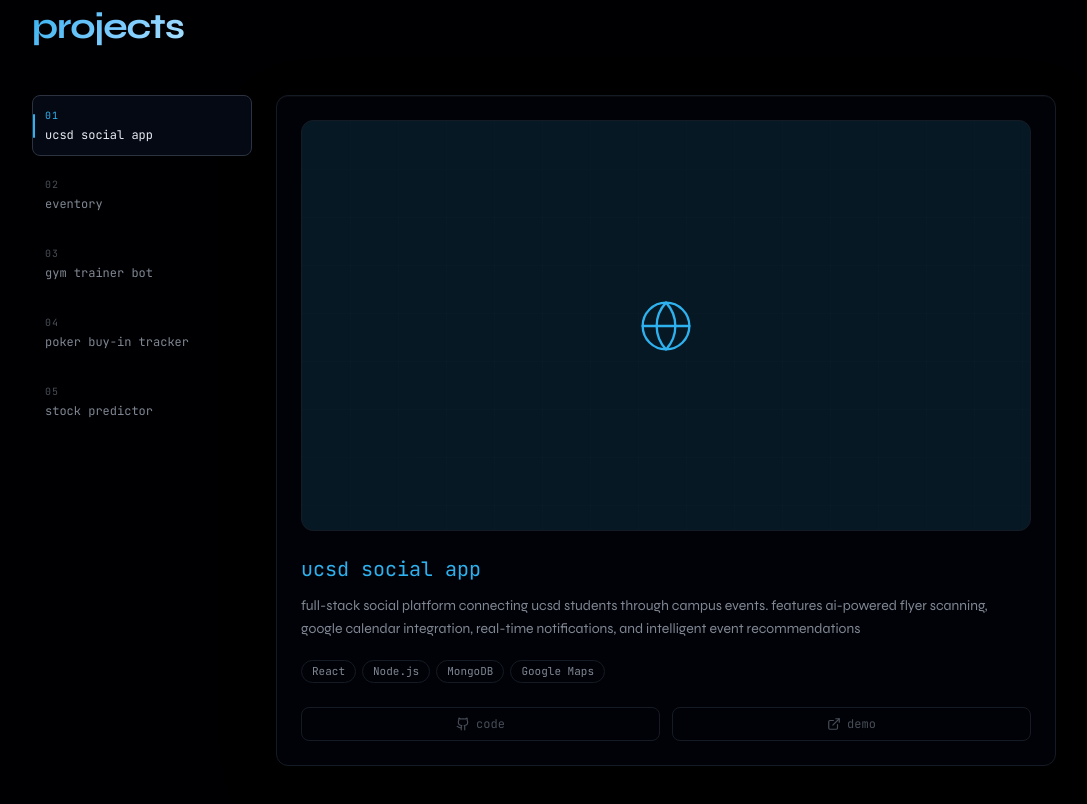
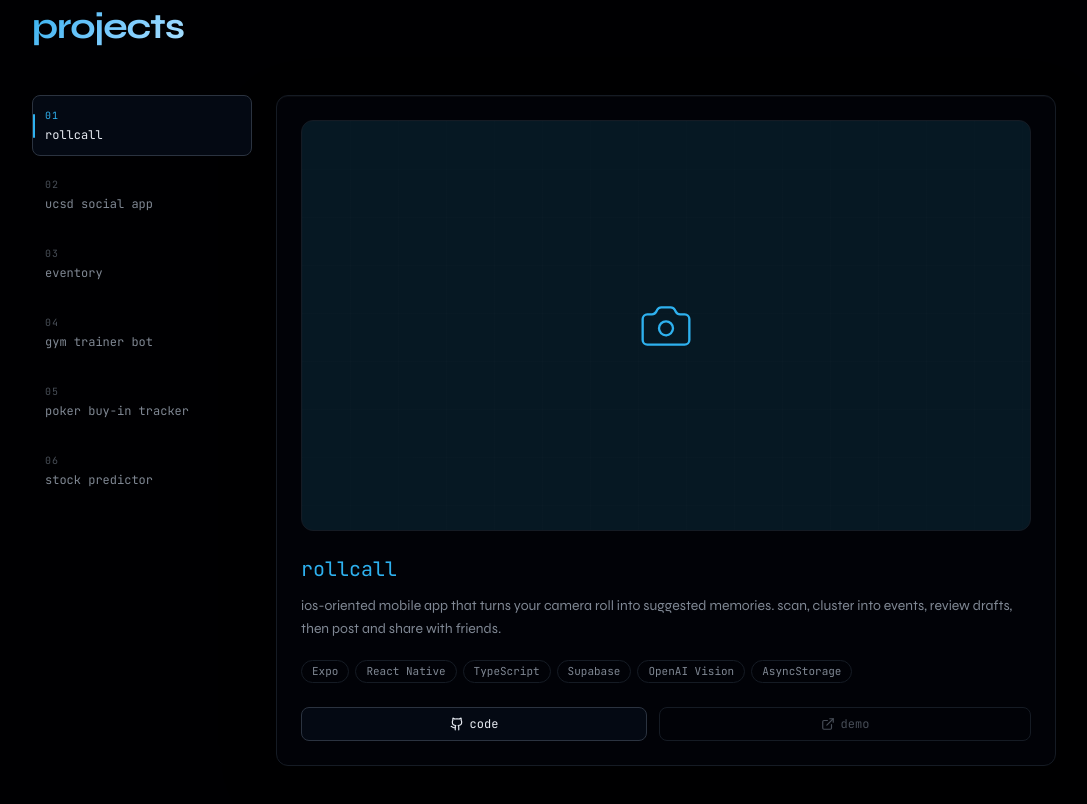
Before and after one commit to rohanmad/portfolio, a Next.js app: page / in a window 1280 px wide. Shown: the part 1600-2404 px from the top of the page, without its empty margins (96-1183 px from the left). Built offline with nearby package versions, Linux system fonts and the light colour scheme.

Commit message:
updated project section

```diff
--- a/components/sections/projects-section.tsx
+++ b/components/sections/projects-section.tsx
@@ -1,15 +1,94 @@
 "use client"
 
 import { useState } from "react"
+import Image from "next/image"
 import { motion, AnimatePresence } from "framer-motion"
-import { ExternalLink, Github } from "lucide-react"
+import { ChevronLeft, ChevronRight, ExternalLink, Github } from "lucide-react"
 import { projects, type Project } from "@/lib/data/portfolio"
 import { MagneticButton } from "@/components/ui/magnetic-button"
 import { useReducedMotion } from "@/lib/hooks/use-reduced-motion"
 
+function ProjectMedia({ project }: { project: Project }) {
+  const Icon = project.icon
+  const images = project.images ?? []
+  const [index, setIndex] = useState(0)
+  const hasMultiple = images.length > 1
+
+  if (images.length === 0) {
+    return (
+      <div className="relative mb-6 flex aspect-[16/9] items-center justify-center overflow-hidden rounded-xl border border-[var(--border-subtle)] bg-[var(--accent-dim)]">
+        <Icon className="h-14 w-14 text-[var(--accent)]" strokeWidth={1} />
+        <div className="absolute inset-0 grid-overlay opacity-30" />
+      </div>
+    )
+  }
+
+  const goPrev = () => setIndex((i) => (i - 1 + images.length) % images.length)
+  const goNext = () => setIndex((i) => (i + 1) % images.length)
+
+  return (
+    <div className="relative mb-6 overflow-hidden rounded-xl border border-[var(--border-subtle)] bg-[var(--surface-elevated)]">
+      <div className="relative aspect-[16/9] w-full">
+        <AnimatePresence mode="wait" initial={false}>
+          <motion.div
+            key={images[index]}
+            className="absolute inset-0"
+            initial={{ opacity: 0 }}
+            animate={{ opacity: 1 }}
+            exit={{ opacity: 0 }}
+            transition={{ duration: 0.2 }}
+          >
+            <Image
+              src={images[index]}
+              alt={`${project.title} preview ${index + 1}`}
+              fill
+              className="object-cover"
+              sizes="(max-width: 1024px) 100vw, 60vw"
+            />
+          </motion.div>
+        </AnimatePresence>
+      </div>
+
+      {hasMultiple && (
+        <>
+          <button
+            type="button"
+            onClick={goPrev}
+            className="absolute top-1/2 left-2 z-10 flex h-7 w-7 -translate-y-1/2 items-center justify-center rounded-full border border-[var(--border-subtle)] bg-[var(--void)]/80 text-[var(--text-muted)] backdrop-blur-sm transition-colors hover:text-[var(--text-primary)]"
+            aria-label="Previous image"
+          >
+            <ChevronLeft className="h-4 w-4" />
+          </button>
+          <button
+            type="button"
+            onClick={goNext}
+            className="absolute top-1/2 right-2 z-10 flex h-7 w-7 -translate-y-1/2 items-center justify-center rounded-full border border-[var(--border-subtle)] bg-[var(--void)]/80 text-[var(--text-muted)] backdrop-blur-sm transition-colors hover:text-[var(--text-primary)]"
+            aria-label="Next image"
+          >
+            <ChevronRight className="h-4 w-4" />
+          </button>
+          <div className="absolute bottom-2.5 left-1/2 z-10 flex -translate-x-1/2 gap-1.5">
+            {images.map((src, i) => (
+              <button
+                key={src}
+                type="button"
+                onClick={() => setIndex(i)}
+                className={`h-1.5 rounded-full transition-all ${
+                  i === index
+                    ? "w-4 bg-[var(--accent)]"
+                    : "w-1.5 bg-[var(--text-dim)] hover:bg-[var(--text-muted)]"
+                }`}
+                aria-label={`Go to image ${i + 1}`}
+              />
+            ))}
+          </div>
+        </>
+      )}
+    </div>
+  )
+}
+
 function ProjectDetail({ project }: { project: Project }) {
-  const Icon = project.icon
-
   return (
     <motion.div
       key={project.id}
@@ -19,10 +98,7 @@ function ProjectDetail({ project }: { project: Project }) {
       transition={{ duration: 0.35, ease: [0.22, 1, 0.36, 1] }}
       className="flex h-full flex-col"
     >
-      <div className="relative mb-6 flex aspect-[16/9] items-center justify-center overflow-hidden rounded-xl border border-[var(--border-subtle)] bg-[var(--accent-dim)]">
-        <Icon className="h-14 w-14 text-[var(--accent)]" strokeWidth={1} />
-        <div className="absolute inset-0 grid-overlay opacity-30" />
-      </div>
+      <ProjectMedia project={project} />
 
       <h3 className="mb-3 font-mono text-xl text-[var(--accent)]">{project.title}</h3>
       <p className="mb-5 flex-1 text-sm leading-relaxed text-[var(--text-muted)]">
@@ -40,41 +116,46 @@ function ProjectDetail({ project }: { project: Project }) {
         ))}
       </div>
 
-      {project.links.length > 0 && (
+      {(() => {
+        const codeLink = project.links.find((l) => l.label === "code")
+        const demoLink = project.links.find((l) => l.label === "demo")
+
+        return (
           <div className="flex gap-3">
-          {project.links.map((link) => (
-            <MagneticButton key={link.label} href={link.href.trim()} target="_blank">
-              <span
-                className={`inline-flex items-center gap-1.5 rounded-lg border px-3 py-2 font-mono text-xs transition-colors ${
-                  link.label === "code"
-                    ? "border-[var(--border-subtle)] text-[var(--text-muted)] hover:border-[var(--border-hover)] hover:text-[var(--text-primary)]"
-                    : "btn-primary"
-                }`}
-              >
-                {link.label === "code" ? (
-                  <Github className="h-4 w-4" />
-                ) : (
-                  <ExternalLink className="h-4 w-4" />
-                )}
-                {link.label}
+            {codeLink ? (
+              <div className="min-w-0 flex-1">
+                <MagneticButton href={codeLink.href.trim()} target="_blank" className="w-full">
+                  <span className="inline-flex w-full items-center justify-center gap-1.5 rounded-lg border border-[var(--border-hover)] bg-[var(--surface-hover)] px-3 py-2 font-mono text-xs text-[var(--text-primary)] transition-colors hover:border-[var(--text-muted)] hover:bg-[oklch(0.18_0.02_260)]">
+                    <Github className="h-3.5 w-3.5" />
+                    code
                   </span>
                 </MagneticButton>
-          ))}
               </div>
-      )}
-
-      {project.links.length === 0 && (
-        <div className="flex gap-3">
+            ) : (
               <span className="inline-flex flex-1 items-center justify-center gap-1.5 rounded-lg border border-[var(--border-subtle)] px-3 py-2 font-mono text-xs text-[var(--text-dim)]">
                 <Github className="h-3.5 w-3.5" />
                 code
               </span>
+            )}
+
+            {demoLink ? (
+              <div className="min-w-0 flex-1">
+                <MagneticButton href={demoLink.href.trim()} target="_blank" className="w-full">
+                  <span className="btn-primary inline-flex w-full items-center justify-center gap-1.5">
+                    <ExternalLink className="h-3.5 w-3.5" />
+                    demo
+                  </span>
+                </MagneticButton>
+              </div>
+            ) : (
               <span className="inline-flex flex-1 items-center justify-center gap-1.5 rounded-lg border border-[var(--border-subtle)] px-3 py-2 font-mono text-xs text-[var(--text-dim)]">
                 <ExternalLink className="h-3.5 w-3.5" />
                 demo
               </span>
+            )}
           </div>
-      )}
+        )
+      })()}
     </motion.div>
   )
 }
@@ -144,7 +225,7 @@ export function ProjectsSection() {
 
           <div className="project-panel min-h-[380px] rounded-xl border border-[var(--border-subtle)] bg-[var(--surface)] p-5 md:p-6">
             <AnimatePresence mode="wait">
-              <ProjectDetail project={activeProject} />
+              <ProjectDetail key={activeProject.id} project={activeProject} />
             </AnimatePresence>
           </div>
         </div>
--- a/components/ui/magnetic-button.tsx
+++ b/components/ui/magnetic-button.tsx
@@ -57,7 +57,12 @@ export function MagneticButton({
 
   if (href) {
     return (
-      <a href={href} target={target} rel={target === "_blank" ? "noopener noreferrer" : undefined}>
+      <a
+        href={href}
+        target={target}
+        rel={target === "_blank" ? "noopener noreferrer" : undefined}
+        className="block w-full"
+      >
         {inner}
       </a>
     )
--- a/lib/data/portfolio.ts
+++ b/lib/data/portfolio.ts
@@ -2,6 +2,7 @@ import {
   Globe,
   Zap,
   Gamepad2Icon as GameController2,
+  Camera,
   type LucideIcon,
 } from "lucide-react"
 
@@ -100,9 +101,32 @@ export type Project = {
   icon: LucideIcon
   accent: "amber" | "violet" | "teal"
   links: ProjectLink[]
+  images?: string[]
 }
 
 export const projects: Project[] = [
+  {
+    id: "rollcall",
+    title: "rollcall",
+    description:
+      "ios-oriented mobile app that turns your camera roll into suggested memories. scan, cluster into events, review drafts, then post and share with friends.",
+    tags: [
+      "Expo",
+      "React Native",
+      "TypeScript",
+      "Supabase",
+      "OpenAI Vision",
+      "AsyncStorage",
+    ],
+    icon: Camera,
+    accent: "teal",
+    links: [
+      {
+        label: "code",
+        href: "https://github.com/rohanmad/RollCall",
+      },
+    ],
+  },
   {
     id: "ucsd-social-app",
     title: "ucsd social app",
@@ -121,6 +145,7 @@ export const projects: Project[] = [
     tags: ["Python", "Gemini AI", "Discord.py", "FastAPI", "MongoDB", "React"],
     icon: Zap,
     accent: "violet",
+    images: ["/eventory-pic.png", "/eventory-homepage.png"],
     links: [
       {
         label: "code",
```
Also changed, not shown: public/eventory-homepage.png (added), public/eventory-pic.png (added). Lines whose indentation alone changed are shown as unchanged.
